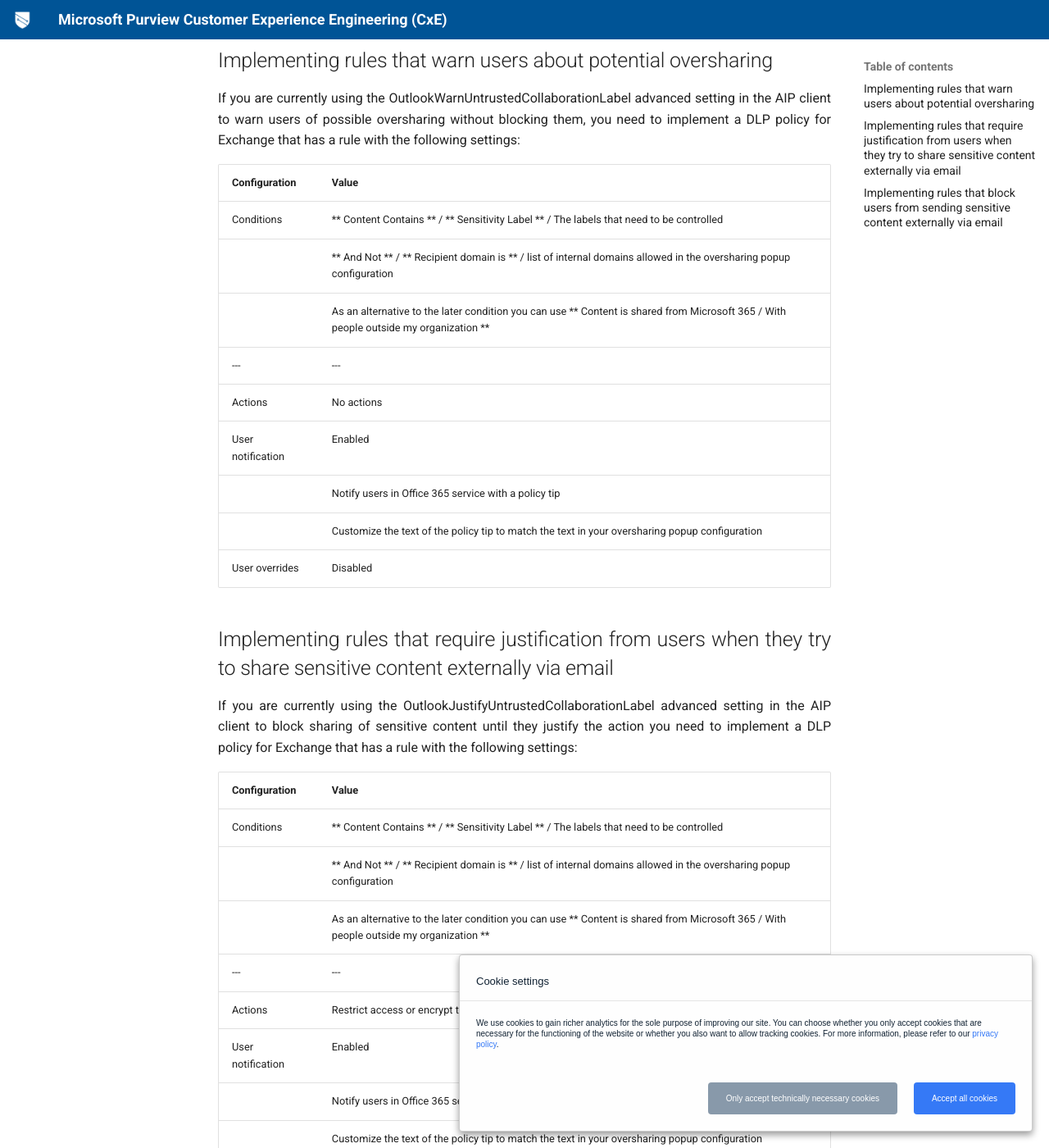
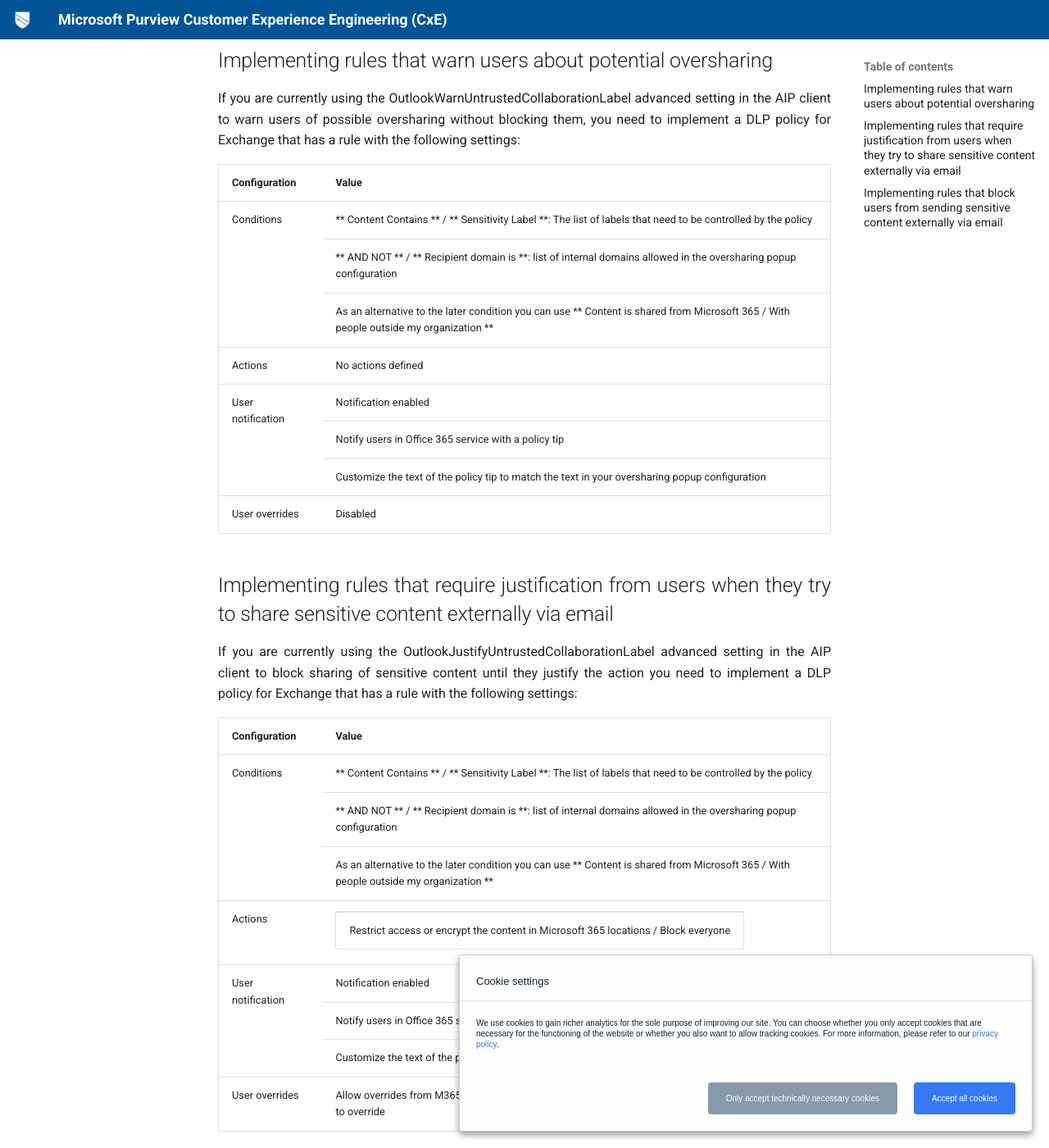
Before and after one commit to microsoft/ComplianceCxE, an MkDocs documentation site: the page built from docs/playbooks/AIP2MIPResources/OversharingPopup2PT.md, in a window 1280 px wide and 1400 px high, scrolled down 618 px. Shown: the whole window at 82% size. Built offline with MkDocs 1.6.1 and Material for MkDocs 9.7.7, drawn with Linux system fonts in a browser that asks for light colours; some of the changed text lies outside the part shown.

Commit message:
Update OversharingPopup2PT.md

```diff
--- a/docs/playbooks/AIP2MIPResources/OversharingPopup2PT.md
+++ b/docs/playbooks/AIP2MIPResources/OversharingPopup2PT.md
@@ -14,47 +14,145 @@
 
 If you are currently using the OutlookWarnUntrustedCollaborationLabel advanced setting in the AIP client to warn users of possible oversharing without blocking them, you need to implement a DLP policy for Exchange that has a rule with the following settings:
 
-| **Configuration** | **Value** |
-| --- | --- |
-| Conditions | ** Content Contains ** / ** Sensitivity Label ** / The labels that need to be controlled |
-|| ** And Not ** / ** Recipient domain is ** / list of internal domains allowed in the oversharing popup configuration |
-|| As an alternative to the later condition you can use ** Content is shared from Microsoft 365 / With people outside my organization **|
-| --- | --- |
-| Actions | No actions |
-| User notification | Enabled |
-|  | Notify users in Office 365 service with a policy tip |
-|  | Customize the text of the policy tip to match the text in your oversharing popup configuration |
-| User overrides | Disabled |
+<table>
+<thead>
+<tr>
+<th><strong>Configuration</strong></th>
+<th><strong>Value</strong></th>
+</tr>
+</thead>
+<tbody>
+<tr>
+<td rowspan="3">Conditions&nbsp;&nbsp;</td>
+<td>** Content Contains ** / ** Sensitivity Label **: The list of labels that need to be controlled by the policy</td>
+</tr>
+<tr>
+<td>** AND NOT ** / ** Recipient domain is **: list of internal domains allowed in the oversharing popup configuration</td>
+</tr>
+<tr>
+<td>As an alternative to the later condition you can use ** Content is shared from Microsoft 365 / With people outside my organization **</td>
+</tr>
+<tr>
+<td>Actions</td>
+<td>No actions defined</td>
+</tr>
+<tr>
+<td rowspan="3">User notification&nbsp;&nbsp;</td>
+<td>Notification enabled</td>
+</tr>
+<tr>
+<td>Notify users in Office 365 service with a policy tip</td>
+</tr>
+<tr>
+<td>Customize the text of the policy tip to match the text in your oversharing popup configuration</td>
+</tr>
+<tr>
+<td>User overrides</td>
+<td>Disabled</td>
+</tr>
+</tbody>
+</table>
 
 
 ## Implementing rules that require justification from users when they try to share sensitive content externally via email
 
 If you are currently using the OutlookJustifyUntrustedCollaborationLabel advanced setting in the AIP client to block sharing of sensitive content until they justify the action you need to implement a DLP policy for Exchange that has a rule with the following settings:
 
-| **Configuration** | **Value** |
-| --- | --- |
-| Conditions | ** Content Contains ** / ** Sensitivity Label ** / The labels that need to be controlled |
-|| ** And Not ** / ** Recipient domain is ** / list of internal domains allowed in the oversharing popup configuration |
-|| As an alternative to the later condition you can use ** Content is shared from Microsoft 365 / With people outside my organization **|
-| --- | --- |
-| Actions | Restrict access or encrypt the content in Microsoft 365 locations / Block everyone |
-| User notification | Enabled |
-|  | Notify users in Office 365 service with a policy tip |
-|  | Customize the text of the policy tip to match the text in your oversharing popup configuration |
-| User overrides | Allow overrides from M365 services / Allow overrides / Require user to provide a business justification to override |
+<table>
+<thead>
+<tr>
+<th><strong>Configuration</strong></th>
+<th><strong>Value</strong></th>
+</tr>
+</thead>
+<tbody>
+<tr>
+<td rowspan="3">Conditions&nbsp;&nbsp;</td>
+<td>** Content Contains ** / ** Sensitivity Label **: The list of labels that need to be controlled by the policy</td>
+</tr>
+<tr>
+<td>** AND NOT ** / ** Recipient domain is **: list of internal domains allowed in the oversharing popup configuration</td>
+</tr>
+<tr>
+<td>As an alternative to the later condition you can use ** Content is shared from Microsoft 365 / With people outside my organization **</td>
+</tr>
+<tr>
+<td>Actions</td>
+<td>
+<table>
+<tbody>
+<tr>
+<td>Restrict access or encrypt the content in Microsoft 365 locations / Block everyone</td>
+</tr>
+</tbody>
+</table>
+</td>
+</tr>
+<tr>
+<td rowspan="3">User notification&nbsp;&nbsp;</td>
+<td>Notification enabled</td>
+</tr>
+<tr>
+<td>Notify users in Office 365 service with a policy tip</td>
+</tr>
+<tr>
+<td>Customize the text of the policy tip to match the text in your oversharing popup configuration</td>
+</tr>
+<tr>
+<td>User overrides</td>
+<td>Allow overrides from M365 services / Allow overrides / Require user to provide a business justification to override</td>
+</tr>
+</tbody>
+</table>
 
 ## Implementing rules that block users from sending sensitive content externally via email
 
 If you are currently using the OutlookBlockUntrustedCollaborationLabel advanced setting in the AIP client to block sharing of sensitive content without allowing users to override the action you need to implement a DLP policy for Exchange that has a rule with the following settings:
 
-| **Configuration** | **Value** |
-| --- | --- |
-| Conditions | ** Content Contains ** / ** Sensitivity Label ** / The labels that need to be controlled |
-|| ** And Not ** / ** Recipient domain is ** / list of internal domains allowed in the oversharing popup configuration |
-|| As an alternative to the later condition you can use ** Content is shared from Microsoft 365 / With people outside my organization **|
-| --- | --- |
-| Actions | Restrict access or encrypt the content in Microsoft 365 locations / Block everyone |
-| User notification | Enabled |
-|  | Notify users in Office 365 service with a policy tip |
-|  | Customize the text of the policy tip to match the text in your oversharing popup configuration |
-| User overrides | Disabled |
+<table>
+<thead>
+<tr>
+<th><strong>Configuration</strong></th>
+<th><strong>Value</strong></th>
+</tr>
+</thead>
+<tbody>
+<tr>
+<td rowspan="3">Conditions&nbsp;&nbsp;</td>
+<td>** Content Contains ** / ** Sensitivity Label **: The list of labels that need to be controlled by the policy</td>
+</tr>
+<tr>
+<td>** AND NOT ** / ** Recipient domain is **: list of internal domains allowed in the oversharing popup configuration</td>
+</tr>
+<tr>
+<td>As an alternative to the later condition you can use ** Content is shared from Microsoft 365 / With people outside my organization **</td>
+</tr>
+<tr>
+<td>Actions</td>
+<td>
+<table>
+<tbody>
+<tr>
+<td>Restrict access or encrypt the content in Microsoft 365 locations / Block everyone</td>
+</tr>
+</tbody>
+</table>
+</td>
+</tr>
+<tr>
+<td rowspan="3">User notification&nbsp;&nbsp;</td>
+<td>Notification enabled</td>
+</tr>
+<tr>
+<td>Notify users in Office 365 service with a policy tip</td>
+</tr>
+<tr>
+<td>Customize the text of the policy tip to match the text in your oversharing popup configuration</td>
+</tr>
+<tr>
+<td>User overrides</td>
+<td>Not enabled</td>
+</tr>
+</tbody>
+</table>
+<p>&nbsp;</p>
```
